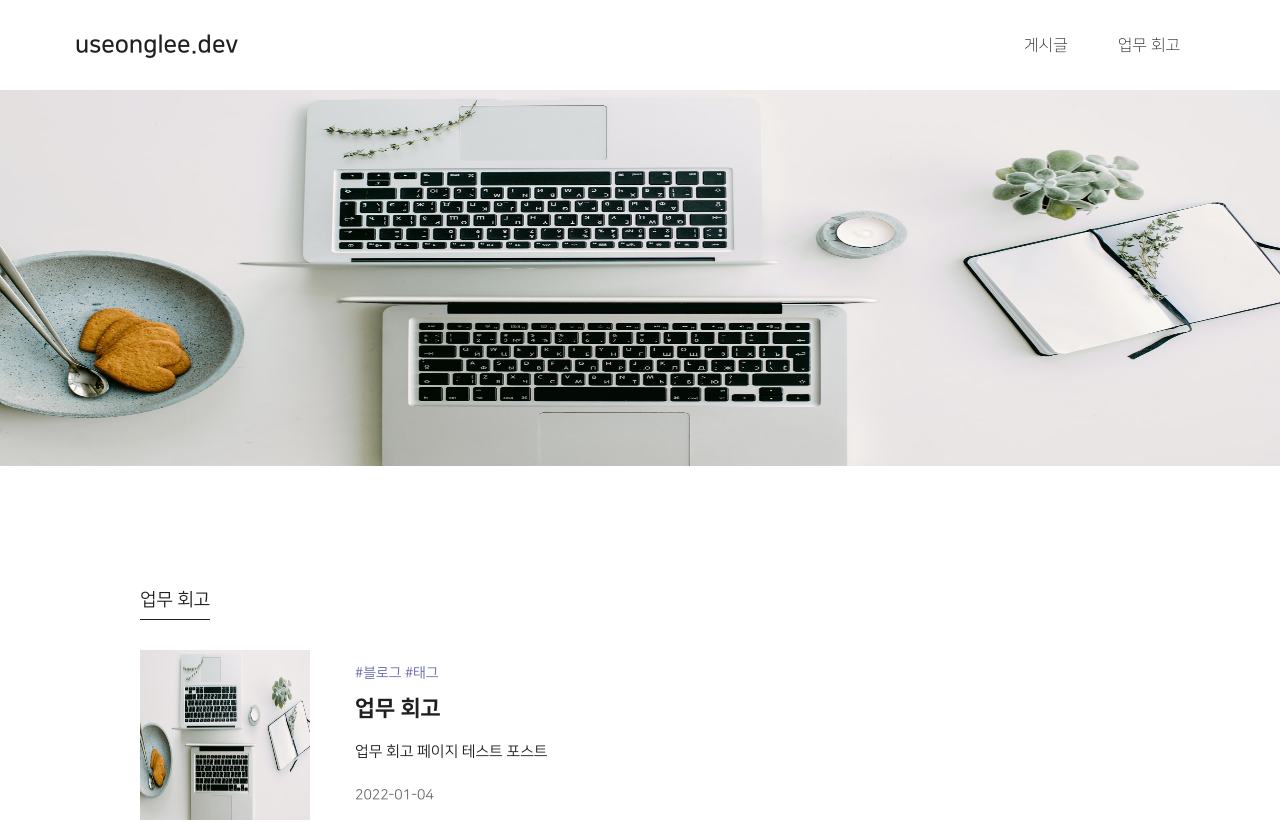
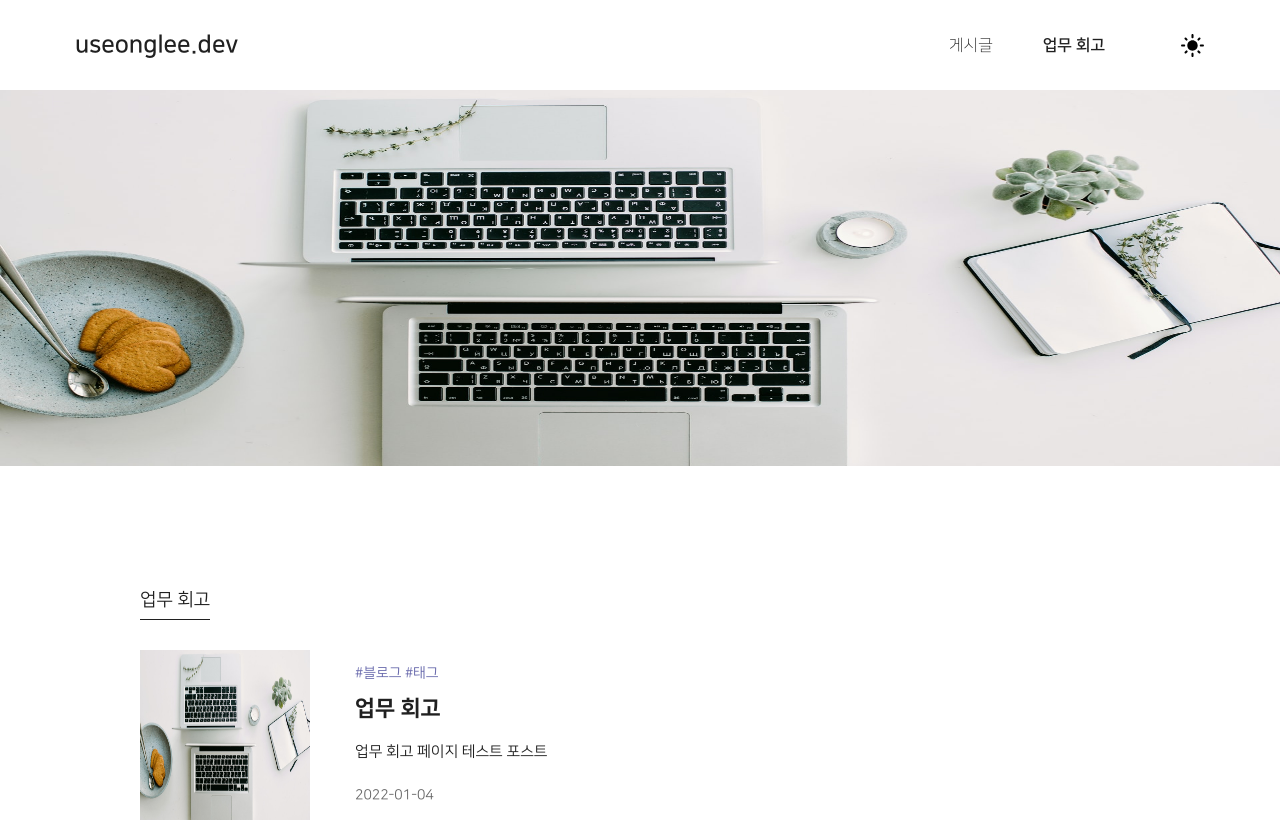
Before and after one commit to useonglee/Tech-Blog, a Next.js app: page /review in a window 1280 px wide. Shown: the top 822 px of the page. Built offline with nearby package versions, Linux system fonts and the light colour scheme.

Commit message:
header 메뉴 활성화 기능 추가

```diff
--- a/src/components/header/index.tsx
+++ b/src/components/header/index.tsx
@@ -1,6 +1,7 @@
-import React, { useState } from 'react';
+import React, { useEffect, useState } from 'react';
 import Link from 'next/link';
-// import ThemeSwitch from '@components/themeSwitch';
+import { useRouter } from 'next/router';
+import ThemeSwitch from '@components/themeSwitch';
 import {
   HeaderMenu,
   HeaderStyle,
@@ -14,16 +15,40 @@ interface HeaderPropsType {
 }
 
 function Header({ isScroll }: HeaderPropsType) {
-  const { name } = SiteConfig;
-  const [isShowMenu, setIsShowMenu] = useState<boolean>(false);
+  const { name, menu } = SiteConfig;
+  const router = useRouter();
+  const [isShowMobileMenu, setIsShowMobileMenu] = useState<boolean>(false);
 
   const handleShowMenu = () => {
-    setIsShowMenu((prev) => !prev);
+    setIsShowMobileMenu((prev) => !prev);
   };
+
+  useEffect(() => {
+    const CONVERT_MENU = {
+      post: '게시글',
+      review: '업무 회고',
+    };
+
+    const curPageName: string = CONVERT_MENU[router.pathname.split('/')[1]];
+
+    if (curPageName === undefined) {
+      return;
+    }
+
+    const menus = document.querySelectorAll('.header__menu');
+    const filterClickedMenu = Array.from(menus).filter(
+      (menu) => menu.textContent === curPageName,
+    )[0];
+
+    filterClickedMenu.classList.add('active');
+  }, []);
 
   return (
     <HeaderStyle isScroll={isScroll}>
-      <MobileMenuButton isShowMenu={isShowMenu} onClick={handleShowMenu}>
+      <MobileMenuButton
+        isShowMobileMenu={isShowMobileMenu}
+        onClick={handleShowMenu}
+      >
         <span />
         <span />
         <span />
@@ -47,13 +72,15 @@ function Header({ isScroll }: HeaderPropsType) {
         </h2>
       </LogoBox>
       <HeaderMenu>
-        {SiteConfig.menu.map((link) => (
-          <li key={link.label}>
-            <Link href={link.path}>{link.label}</Link>
+        {menu.map(({ label, path }) => (
+          <li key={label}>
+            <Link href={path}>
+              <a className="header__menu">{label}</a>
+            </Link>
           </li>
         ))}
       </HeaderMenu>
-      {/* <ThemeSwitch /> */}
+      <ThemeSwitch />
     </HeaderStyle>
   );
 }
```
